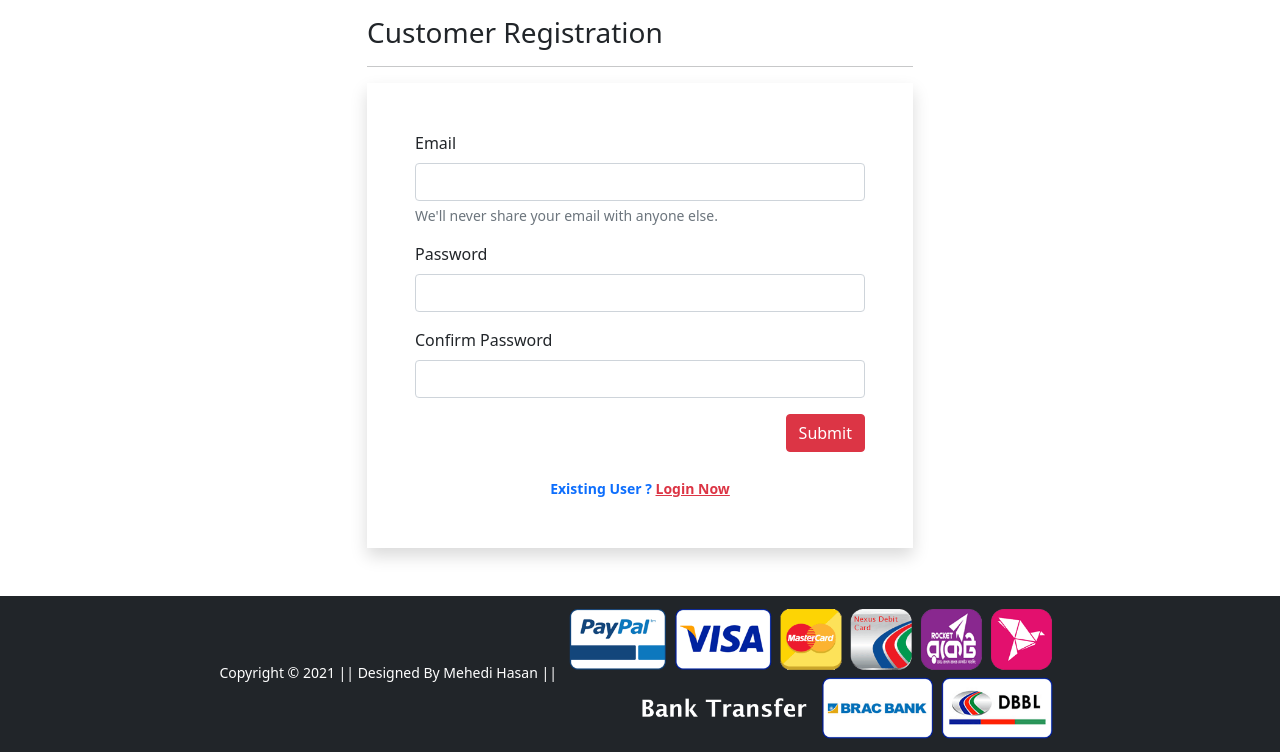
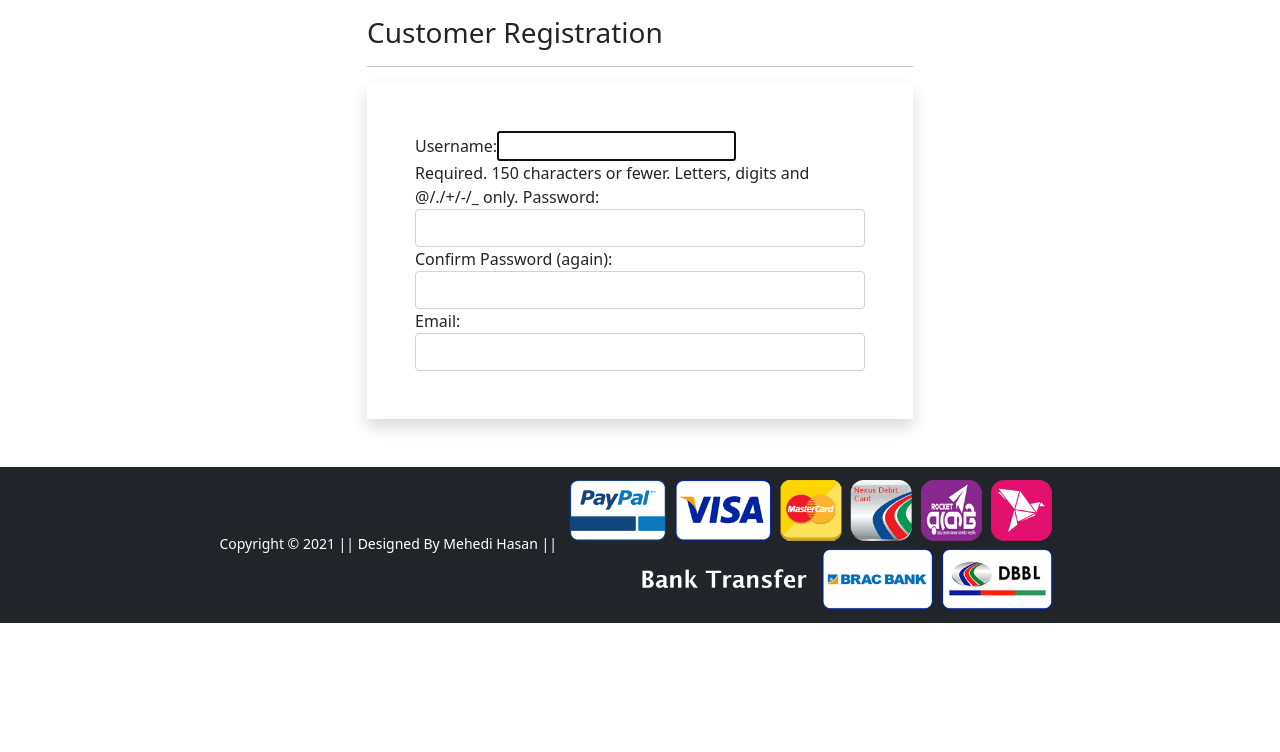
Before and after one commit to MehediMashfan086/Django-Shopping_eCommerce_Website, a Django app: page /registration/ in a window 1280 px wide. Shown: the part 80-832 px from the top of the page. After the commit the page ends 703 px from the top, so only its background shows below. Run offline with Django 3.2, Linux system fonts and the light colour scheme; some libraries are stand-ins or nearby versions.

Commit message:
Saving to GitHub

```diff
--- a/Shopping_eCommerce_Website/urls.py
+++ b/Shopping_eCommerce_Website/urls.py
@@ -19,7 +19,7 @@ urlpatterns = [
     path('laptop/', views.laptop, name='laptop'),
     path('laptop/<slug:data>', views.laptop, name='laptopdata'),
     path('login/', views.login, name='login'),
-    path('registration/', views.customerregistration, name='customerregistration'),
+    path('registration/', views.CustomerRegistrationView.as_view(), name='customerregistration'),
     path('checkout/', views.checkout, name='checkout'),
     path('twear/', views.TopWear, name='twear'),
     path('twear/<slug:data>', views.TopWear, name='tweardata'),
--- /dev/null
+++ b/app/forms.py
@@ -0,0 +1,15 @@
+from django import forms
+from django.contrib.auth.forms import UserCreationForm
+from django.contrib.auth.models import User
+from django.forms import widgets
+
+class CustomerRegistrationForm(UserCreationForm):
+    password1 = forms.CharField(label="Password", widget=forms.PasswordInput(attrs={'class':'form-control'}))
+    password2 = forms.CharField(label="Confirm Password (again)", widget=forms.PasswordInput(attrs={'class':'form-control'}))
+    email = forms.CharField(required = True, widget=forms.EmailInput(attrs={'class':'form-control'}))
+
+class Meta:
+    model = User
+    fields = ['username', 'email', 'password1', 'password2']
+    labels = {'email':'Email'}
+    widgets = {'username': forms.TextInput(attrs={'class':'form-control'})}
--- a/app/templates/app/customer_registration.html
+++ b/app/templates/app/customer_registration.html
@@ -9,30 +9,7 @@
    <hr>
 
    <form action="" method="post" novalidate class="shadow p-5">
-    <div class="mb-3">
-     <label for="inputEmail4" class="form-label">Email</label>
-     <input type="email" class="form-control" id="inputEmail4">
-     <div id="emailHelp" class="form-text">We'll never share your email with anyone else.</div>
-    </div>
-    <div class="mb-3">
-     <label for="inputPassword1" class="form-label">Password</label>
-     <input type="password" class="form-control" id="inputPassword1">
-    </div>
-    <div class="mb-3">
-     <label for="inputPassword2" class="form-label">Confirm Password</label>
-     <input type="password" class="form-control" id="inputPassword2">
-    </div>
-    <div class="text-end">
-     <button type="button" class="btn btn-danger">Submit</button>
-    </div>
-    <br>
-    <div class="text-center text-primary fw-bold"><small>Existing User ? <a href="{% url 'login' %}"
-       class="text-danger">Login Now</a> </small></div>
-    {% if form.non_field_errors %}
-    {% for error in form.non_field_errors %}
-    <p class="alert alert-danger my-3">{{error}}</p>
-    {% endfor %}
-    {% endif %}
+    {{form}}
    </form>
   </div>
  </div>
--- a/app/views.py
+++ b/app/views.py
@@ -1,9 +1,7 @@
 from django.shortcuts import render
 from django.views import View
 from .models import *
-
-#def home(request):
-# return render(request, 'app/home.html')
+from .forms import CustomerRegistrationForm
 
 class ProductView(View):
     def get(self, request):
@@ -70,9 +68,15 @@ def laptop(request, data = None):
 def login(request):
  return render(request, 'app/login.html')
 
-def customerregistration(request):
- return render(request, 'app/customer_registration.html')
-
+class CustomerRegistrationView(View):
+    def get(self, request):
+        form = CustomerRegistrationForm()
+        return render(request, 'app/customer_registration.html', {'form':form})
+    def post(self, request):
+        form = CustomerRegistrationForm(request.POST)
+        if form.is_valid():
+            form.save()
+        return render(request, 'app/customer_registration.html', {'form':form})
 def checkout(request):
  return render(request, 'app/checkout.html')
 
```
